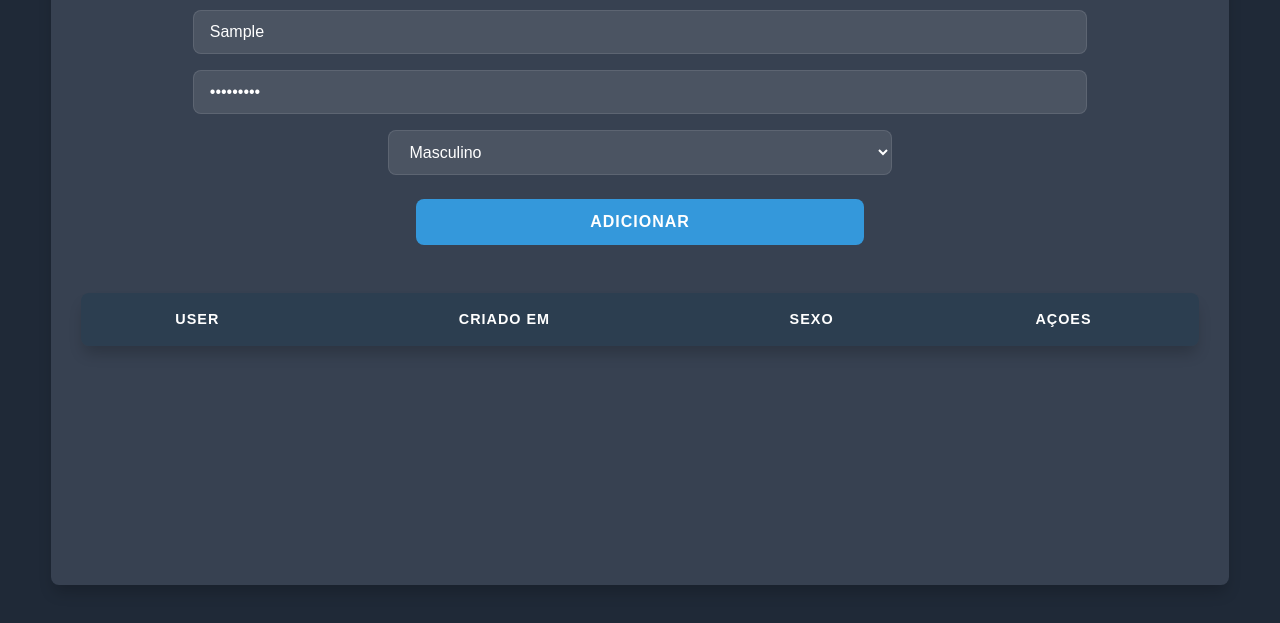
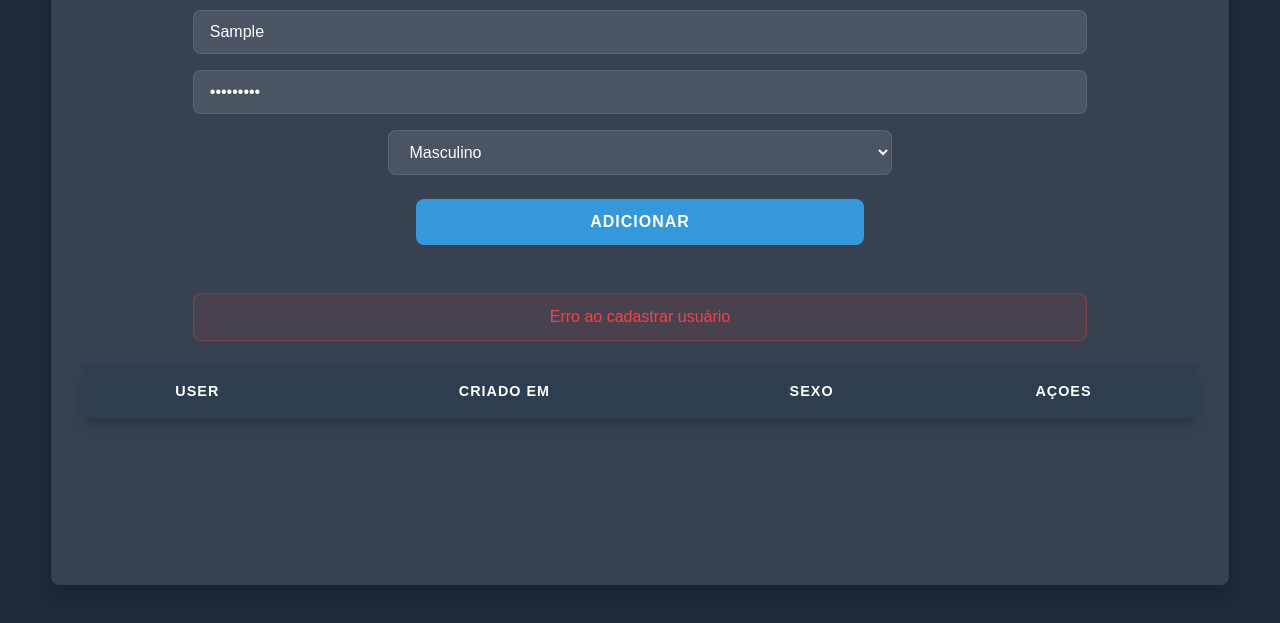
Before and after one commit to JpBelchior/listadeusuarios, a website: page frontend/index.html in a window 1280 px wide. Both pictures are taken after typing "Sample", "Sample123" into the empty fields and a click on the button "ADICIONAR". Shown: the part 155-778 px from the top of the page. Drawn offline with nearby package versions, Linux system fonts and the light colour scheme; no server answers.

Commit message:
verificação de cadastro

```diff
--- a/backend/src/middleware/userMiddleware.ts
+++ b/backend/src/middleware/userMiddleware.ts
@@ -43,7 +43,7 @@ const validateUserUsernameExists = async (
     const users = await userModel.getUserByUsername(body.username);
 
     // Verificar se o array de usuários tem pelo menos um elemento
-    if (Array.isArray(users) && users.length > 0) {
+    if (users) {
       res.status(400).json({ message: "Esse username já existe" });
       return;
     }
--- a/frontend/css/style.css
+++ b/frontend/css/style.css
@@ -349,3 +349,45 @@ tr:hover td {
     padding: 20px;
   }
 }
+
+.message-box {
+  width: 80%;
+  margin: 10px auto;
+  padding: 10px;
+  border-radius: var(--border-radius);
+  text-align: center;
+  font-weight: 500;
+  opacity: 0;
+  height: 0;
+  overflow: hidden;
+  transition: all 0.3s ease;
+}
+
+.message-box.visible {
+  opacity: 1;
+  height: auto;
+  margin-bottom: 20px;
+}
+
+.message-box.error {
+  color: var(--danger-color);
+  background-color: rgba(239, 68, 68, 0.1);
+  border: 1px solid rgba(239, 68, 68, 0.3);
+}
+
+.message-box.success {
+  color: var(--success-color);
+  background-color: rgba(16, 185, 129, 0.1);
+  border: 1px solid rgba(16, 185, 129, 0.3);
+}
+
+@keyframes fadeIn {
+  from {
+    opacity: 0;
+    transform: translateY(-10px);
+  }
+  to {
+    opacity: 1;
+    transform: translateY(0);
+  }
+}
--- a/frontend/index.html
+++ b/frontend/index.html
@@ -19,7 +19,7 @@
         </select>
         <button type="submit" class="adc">Adicionar</button>
       </form>
-
+      <div class="message-box"></div>
       <table>
         <thead>
           <tr>
--- a/frontend/js/script.js
+++ b/frontend/js/script.js
@@ -201,9 +201,13 @@ const addUserAxios = async (event) => {
     await api.post("/user", user);
     console.log("Usuário cadastrado com sucesso!");
     event.target.reset();
+    showMessage("Usuário cadastrado com sucesso!", "success");
     loadUser();
   } catch (error) {
     console.error("Erro:", error.response?.data || error.message);
+    const errorMessage =
+      error.response?.data?.message || "Erro ao cadastrar usuário";
+    showMessage(errorMessage, "error");
   }
 };
 
@@ -285,5 +289,26 @@ document.addEventListener("DOMContentLoaded", () => {
   });
 });
 
+const showMessage = (message, type = "error") => {
+  const messageBox = document.querySelector(".message-box");
+
+  // Limpar classes anteriores
+  messageBox.classList.remove("error", "success");
+
+  // Definir conteúdo e classe
+  messageBox.textContent = message;
+  messageBox.classList.add(type);
+  messageBox.classList.add("visible");
+
+  // Animar
+  messageBox.style.animation = "fadeIn 0.3s ease";
+
+  // Remover após 5 segundos
+  setTimeout(() => {
+    messageBox.classList.remove("visible");
+    messageBox.textContent = "";
+  }, 3000);
+};
+
 loadUser(); // Carrega os usuários ao iniciar a página
 createForm.addEventListener("submit", addUserAxios);
```
